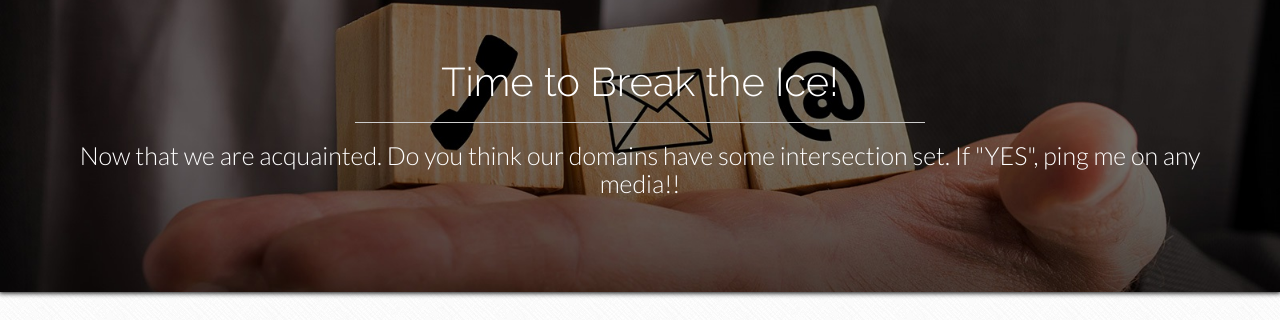
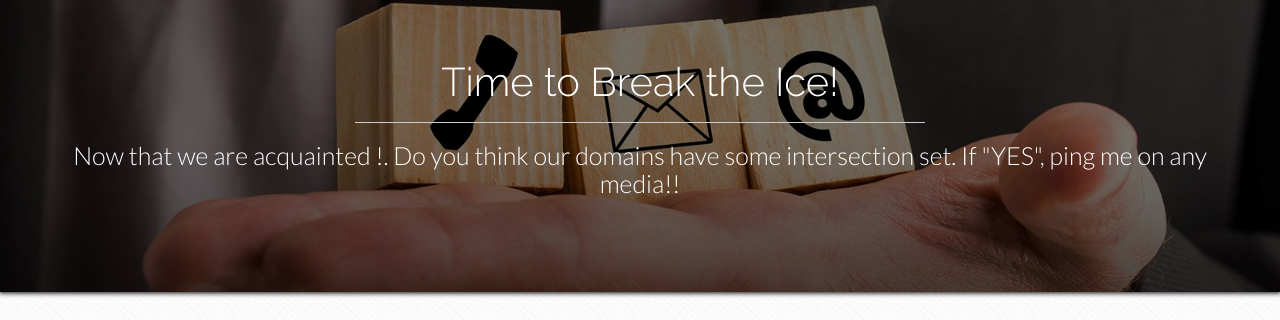
Before and after one commit to Astrophilic/Astrophilic, a plain HTML site: page index.html in a window 1280 px wide. Shown: the part 2455-2775 px from the top of the page. Drawn offline with Linux system fonts and the light colour scheme.

Commit message:
Update index.html

```diff
--- a/index.html
+++ b/index.html
@@ -5,7 +5,7 @@
         <title>Pankaj Hazra</title>
         <meta charset="utf-8">
         <meta name="viewport" content="width=device-width, initial-scale=1.0">
-        <meta property="og:title" content="Pankaj Hazra" />
+        <meta property="og:title" content="   Pankaj Hazra" />
         <meta property="og:description" content="I am Pankaj Hazra." />
         <meta property="og:url" content="" />
         <meta property="og:image" content="img/pankaj-thumbnail.jpg" />
@@ -140,7 +140,7 @@
                 <h1>Time to Break the Ice!</h1>
                 <hr>
                 <p>
-                    Now that we are acquainted. Do you think our domains have some intersection set. If "YES", ping me on any media!!
+                    Now that we are acquainted !. Do you think our domains have some intersection set. If "YES", ping me on any media!!
                 </p>
             </div>
         </section>
```
